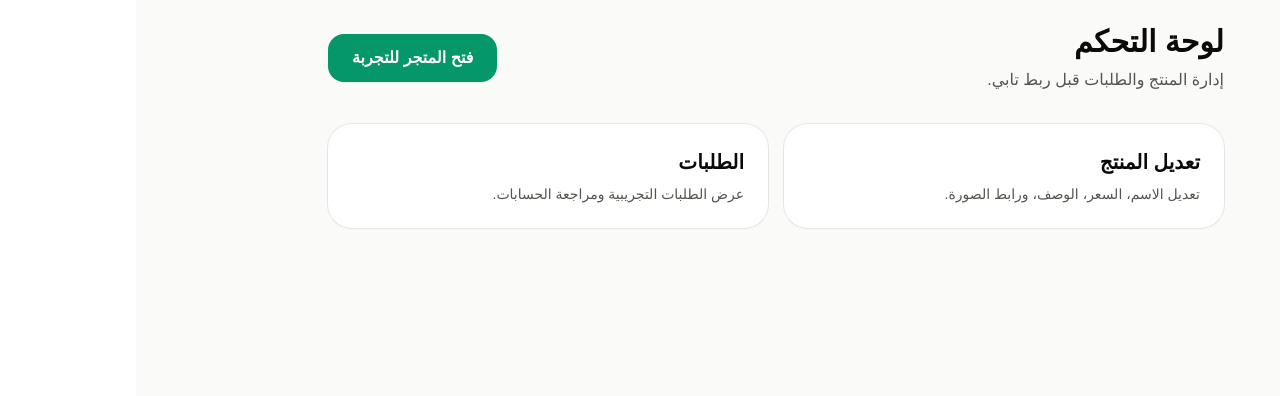
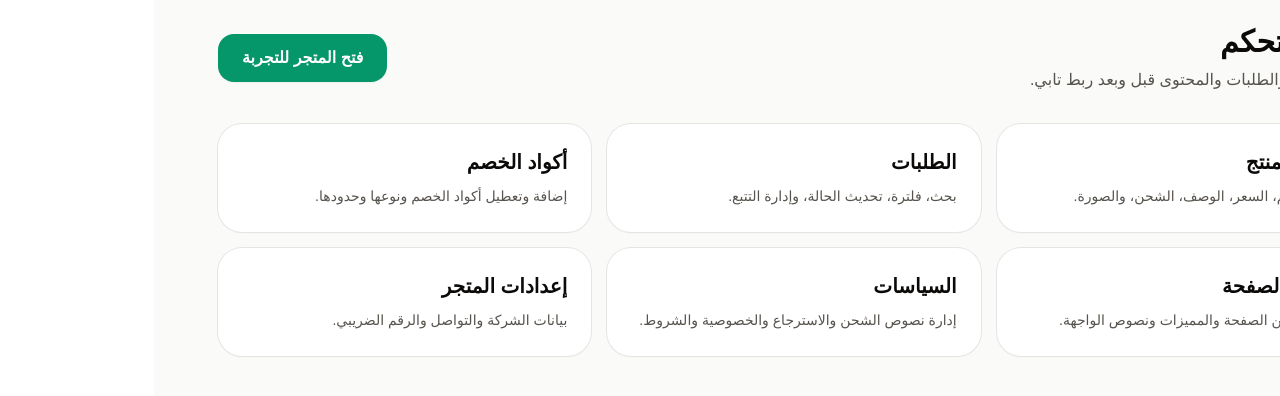
Before and after one commit to azizsoom/one-product-tabby-store, a Next.js app: page /admin in a window 1280 px wide. Shown: the top 396 px of the page. Built offline with nearby package versions, Linux system fonts and the light colour scheme.

Commit message:
Expand admin dashboard shortcuts

```diff
--- a/app/admin/page.tsx
+++ b/app/admin/page.tsx
@@ -1,13 +1,22 @@
 import Link from 'next/link';
+
+const cards = [
+  { href: '/admin/product', title: 'تعديل المنتج', desc: 'تعديل الاسم، السعر، الوصف، الشحن، والصورة.' },
+  { href: '/admin/orders', title: 'الطلبات', desc: 'بحث، فلترة، تحديث الحالة، وإدارة التتبع.' },
+  { href: '/admin/discounts', title: 'أكواد الخصم', desc: 'إضافة وتعطيل أكواد الخصم ونوعها وحدودها.' },
+  { href: '/admin/content', title: 'محتوى الصفحة', desc: 'تعديل عناوين الصفحة والمميزات ونصوص الواجهة.' },
+  { href: '/admin/policies', title: 'السياسات', desc: 'إدارة نصوص الشحن والاسترجاع والخصوصية والشروط.' },
+  { href: '/admin/settings', title: 'إعدادات المتجر', desc: 'بيانات الشركة والتواصل والرقم الضريبي.' },
+];
 
 export default function AdminHome() {
   return (
     <main className="min-h-screen bg-stone-50 p-6 text-stone-950" dir="rtl">
-      <div className="mx-auto max-w-4xl">
+      <div className="mx-auto max-w-6xl">
         <div className="flex flex-col justify-between gap-4 md:flex-row md:items-center">
           <div>
             <h1 className="text-3xl font-black">لوحة التحكم</h1>
-            <p className="mt-2 text-stone-600">إدارة المنتج والطلبات قبل ربط تابي.</p>
+            <p className="mt-2 text-stone-600">إدارة المتجر والطلبات والمحتوى قبل وبعد ربط تابي.</p>
           </div>
 
           <a
@@ -20,16 +29,13 @@ export default function AdminHome() {
           </a>
         </div>
 
-        <div className="mt-8 grid gap-4 md:grid-cols-2">
-          <Link href="/admin/product" className="rounded-3xl bg-white p-6 shadow-sm ring-1 ring-stone-200 hover:bg-stone-50">
-            <h2 className="text-xl font-bold">تعديل المنتج</h2>
-            <p className="mt-2 text-sm text-stone-600">تعديل الاسم، السعر، الوصف، ورابط الصورة.</p>
-          </Link>
-
-          <Link href="/admin/orders" className="rounded-3xl bg-white p-6 shadow-sm ring-1 ring-stone-200 hover:bg-stone-50">
-            <h2 className="text-xl font-bold">الطلبات</h2>
-            <p className="mt-2 text-sm text-stone-600">عرض الطلبات التجريبية ومراجعة الحسابات.</p>
-          </Link>
+        <div className="mt-8 grid gap-4 md:grid-cols-3">
+          {cards.map((card) => (
+            <Link key={card.href} href={card.href} className="rounded-3xl bg-white p-6 shadow-sm ring-1 ring-stone-200 hover:bg-stone-50">
+              <h2 className="text-xl font-bold">{card.title}</h2>
+              <p className="mt-2 text-sm leading-6 text-stone-600">{card.desc}</p>
+            </Link>
+          ))}
         </div>
       </div>
     </main>
```
